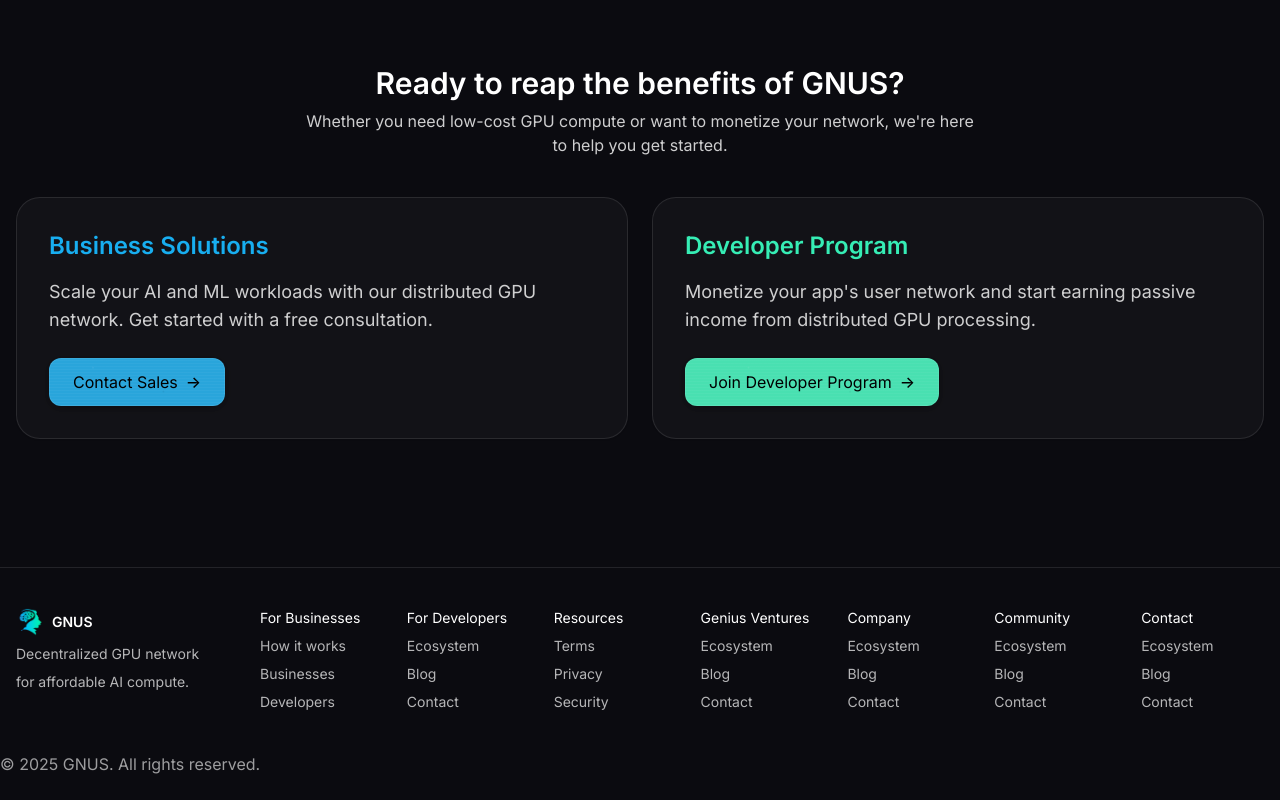
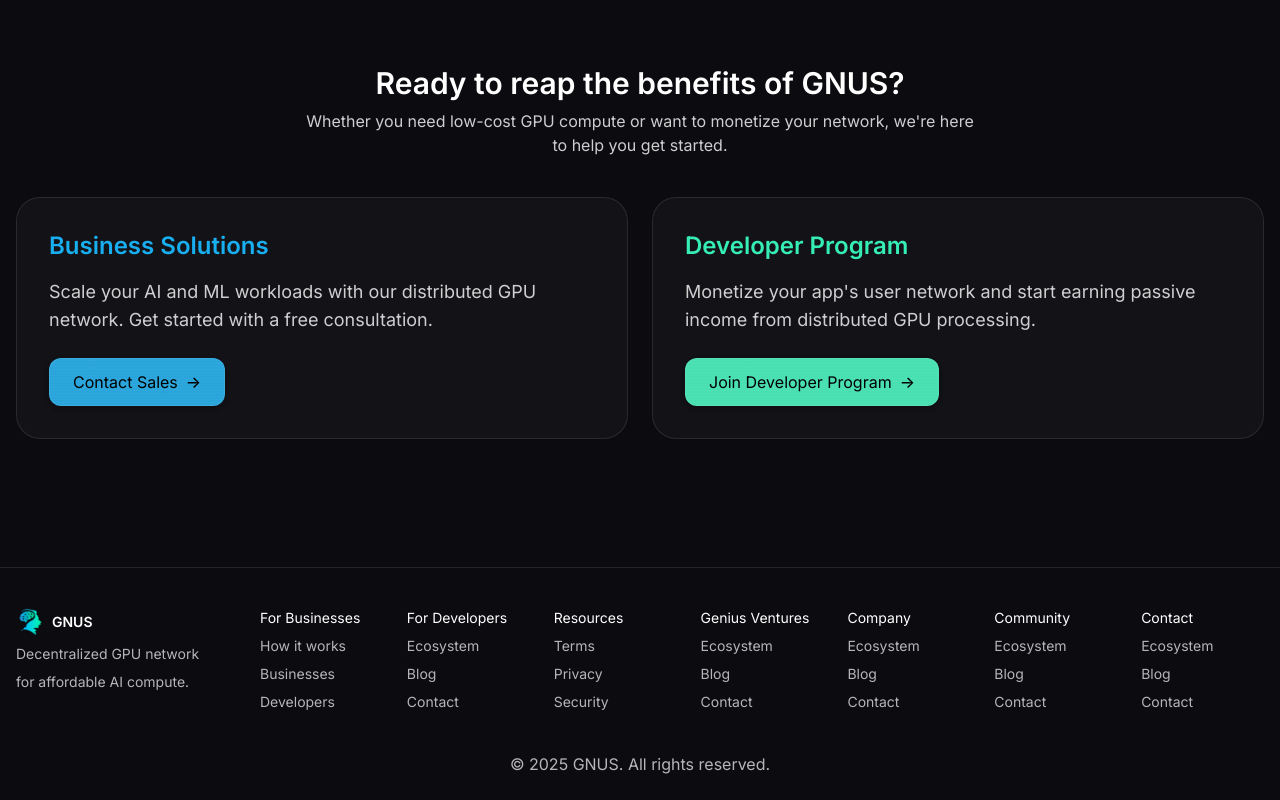
Before and after one commit to wolf81/gnus, a React (Vite) app: page / in a window 1280 px wide. Shown: the part 3936-4736 px from the top of the page. Before the commit the page ends 4712 px from the top, so only its background shows below. Built offline with nearby package versions, Linux system fonts and the light colour scheme.

Commit message:
Update GnusHomepagePrototype.jsx

```diff
--- a/src/GnusHomepagePrototype.jsx
+++ b/src/GnusHomepagePrototype.jsx
@@ -1059,7 +1059,7 @@ function Footer() {
           </div>
         </div>
       </div>
-      <div className="text-white/60">
+      <div className="font-medium text-white/70 text-center pb-6">
         <div>© {new Date().getFullYear()} GNUS. All rights reserved.</div>
       </div>
     </footer>
```
